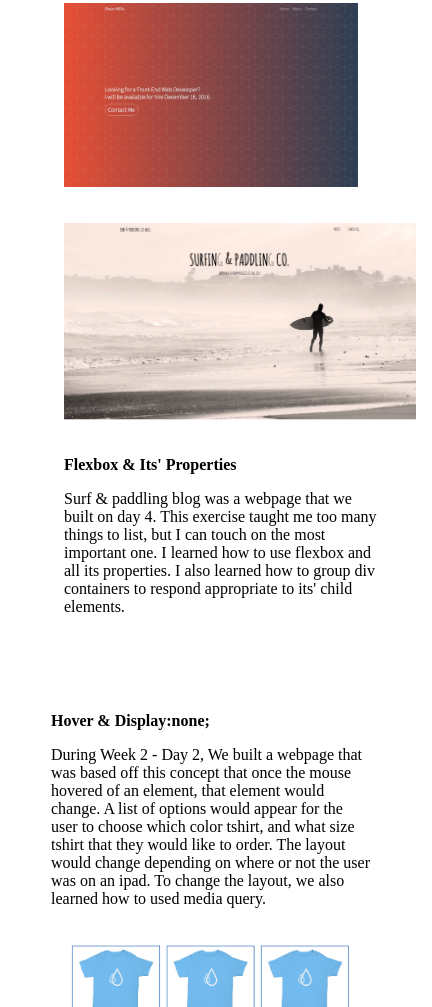
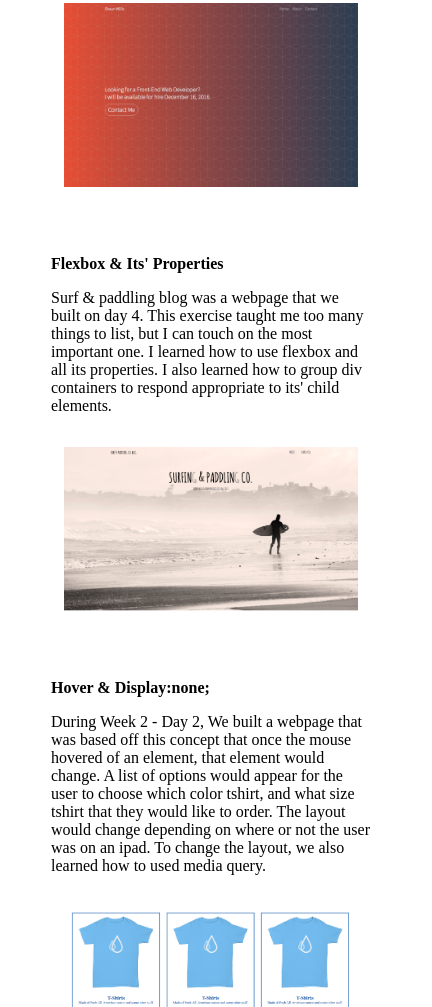
Before and after one commit to ShaunWMusic/07-portofolio-site, a website: page public/index.html in a window 390 px wide. Shown: the part 1073-2080 px from the top of the page, 432 px wide, since content can reach past the window. Drawn offline with nearby package versions, Linux system fonts and the light colour scheme; files that its build step writes are made by us from their sources.

Commit message:
Update mobile content style

```diff
--- a/public/index.html
+++ b/public/index.html
@@ -43,21 +43,20 @@
                   <img src="./img/Intro-Html.png" alt="">
                 </div>
         </div>
-        <div class="double-containter">
-          <div class="container">
-            <div class="body-content__img">
+          <div class="container reverse-container">
+            <div class="body-content__img odd-ball">
               <img src="./img/Surf-Paddle-Blog.png" alt="">
             </div>
-            <div class="body-content__title">
-              <h4 class="body-content__title">Flexbox & Its' Properties</h4>
-              <p class="body-content__title body-content__title--text">
+            <div class="body-content__title odd-ball">
+              <h4 class="body-content__title odd-ball">Flexbox & Its' Properties</h4>
+              <p class="body-content__title body-content__title--text odd-ball">
                 Surf & paddling blog was a webpage that we built on day 4. This exercise taught me too many things to list, but
                 I can touch on the most important one. I learned how to use flexbox and all its properties. I also learned
                 how to group div containers to respond appropriate to its' child elements.
               </p>
             </div>
           </div>
-        </div>
+
         <div class="container">
           <div class="body-content__title">
             <h4 class="body-content__title">Hover & Display:none; </h4>
--- a/styles/components/body-content.scss
+++ b/styles/components/body-content.scss
@@ -18,11 +18,16 @@
   min-width: 10rem;
 }
 
-.double-container {
-  @media(max-width: 479px) {
+.reverse-container {
+  @media(max-width: 733px) {
     flex-wrap: wrap-reverse;
   }
+}
 
+.odd-ball {
+  @media(max-width: 479px) {
+  flex-grow: 1;
+  }
 }
 
 
@@ -50,10 +55,3 @@
   padding: 0 0 0 2rem;
 
 }
-
-.double-container {
-  @media(max-width: 479px) {
-    display: flex;
-    flex-direction: column-reverse;
-  }
-}
```
